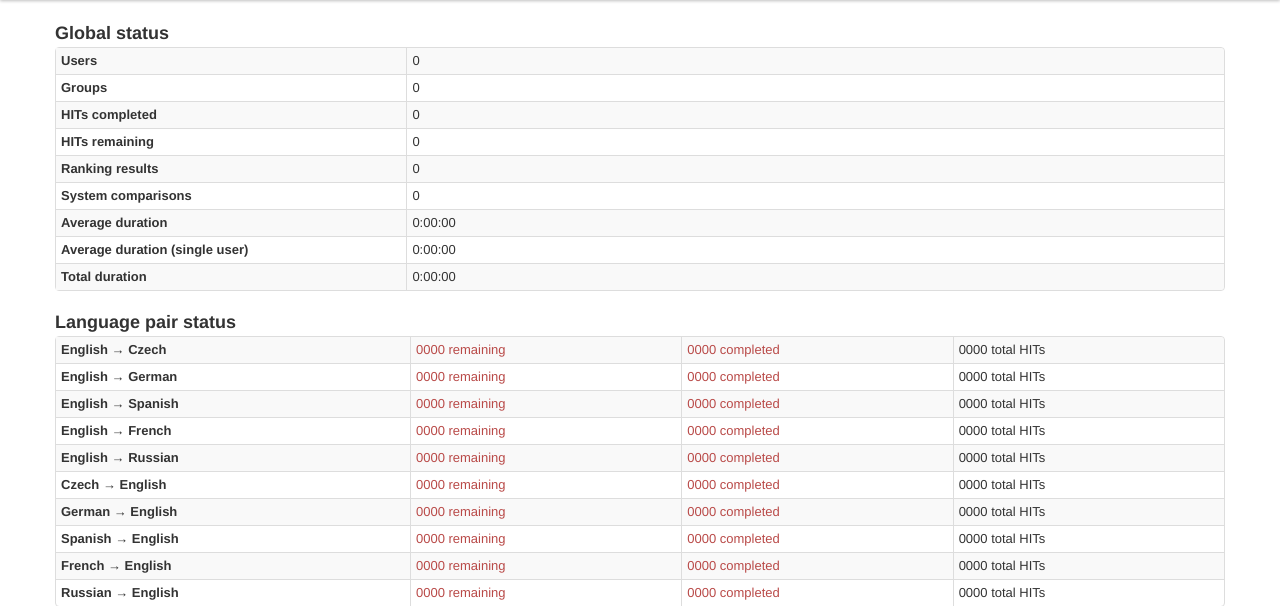
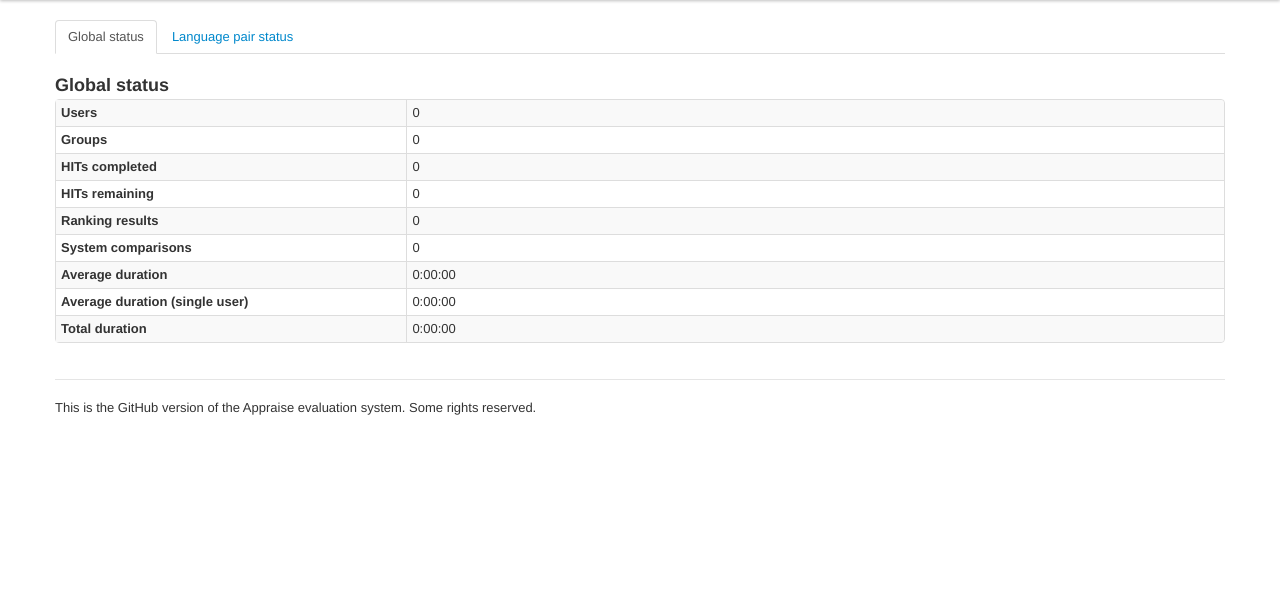
Before and after one commit to cfedermann/Appraise, a Django app: page /appraise/wmt13/status/ in a window 1280 px wide. Shown: the part 40-646 px from the top of the page. Run offline with Django 3.2, Linux system fonts and the light colour scheme; the visitor is signed in with stand-in values (Sample User, id 1); parts of the project's set-up code (start-up, migrations or seed data) failed here and were passed over; some libraries are stand-ins or nearby versions.

Commit message:
Added tabbed status display.

```diff
--- a/appraise/templates/wmt13/status.html
+++ b/appraise/templates/wmt13/status.html
@@ -4,7 +4,23 @@
 <div class="row">
 <div class="span12">
 
+{% if not global_stats and not language_pair_stats and not group_stats and not user_stats %}
+<h2>Not ready yet...</h2>
+<p>At this moment, no status information is available. Check back soon...</p>
+
+{% else %}
+
+<ul class="nav nav-tabs" id="status_tabs">
+{% if global_stats %}  <li class="active"><a href="#global_stats" data-toggle="tab">Global status</a></li>{% endif %}
+{% if language_pair_stats %}  <li><a href="#language_pair_stats" data-toggle="tab">Language pair status</a></li>{% endif %}
+{% if group_stats %}  <li><a href="#group_stats" data-toggle="tab">Group status</a></li>{% endif %}
+{% if user_stats %}  <li><a href="#user_stats" data-toggle="tab">Top 25 contributors</a></li>{% endif %}
+</ul>
+
+<div class="tab-content">
+
 {% if global_stats %}
+<div class="tab-pane active" id="global_stats">
 <h3>Global status</h3>
 <table class="table table-striped table-bordered table-condensed">
 {% for item in global_stats %}
@@ -14,9 +30,11 @@
 </tr>
 {% endfor %}
 </table>
+</div>
 {% endif %}
 
 {% if language_pair_stats %}
+<div class="tab-pane" id="language_pair_stats">
 <h3>Language pair status</h3>
 <table class="table table-striped table-bordered table-condensed">
 {% for item in language_pair_stats %}
@@ -28,9 +46,11 @@
 </tr>
 {% endfor %}
 </table>
+</div>
 {% endif %}
 
 {% if group_stats %}
+<div class="tab-pane" id="group_stats">
 <h3>Group status</h3>
 <table class="table table-striped table-bordered table-condensed">
 {% for item in group_stats %}
@@ -42,9 +62,11 @@
 </tr>
 {% endfor %}
 </table>
+</div>
 {% endif %}
 
 {% if user_stats %}
+<div class="tab-pane" id="user_stats">
 <h3>Top 25 contributors</h3>
 <table class="table table-striped table-bordered table-condensed">
 {% for item in user_stats %}
@@ -56,11 +78,9 @@
 </tr>
 {% endfor %}
 </table>
+</div>
 {% endif %}
-
-{% if not global_stats and not language_pair_stats and not group_stats %}
-<h2>Not ready yet...</h2>
-<p>At this moment, no status information is available. Check back soon...</p>
+</div>
 {% endif %}
 </div>
 </div>
```
